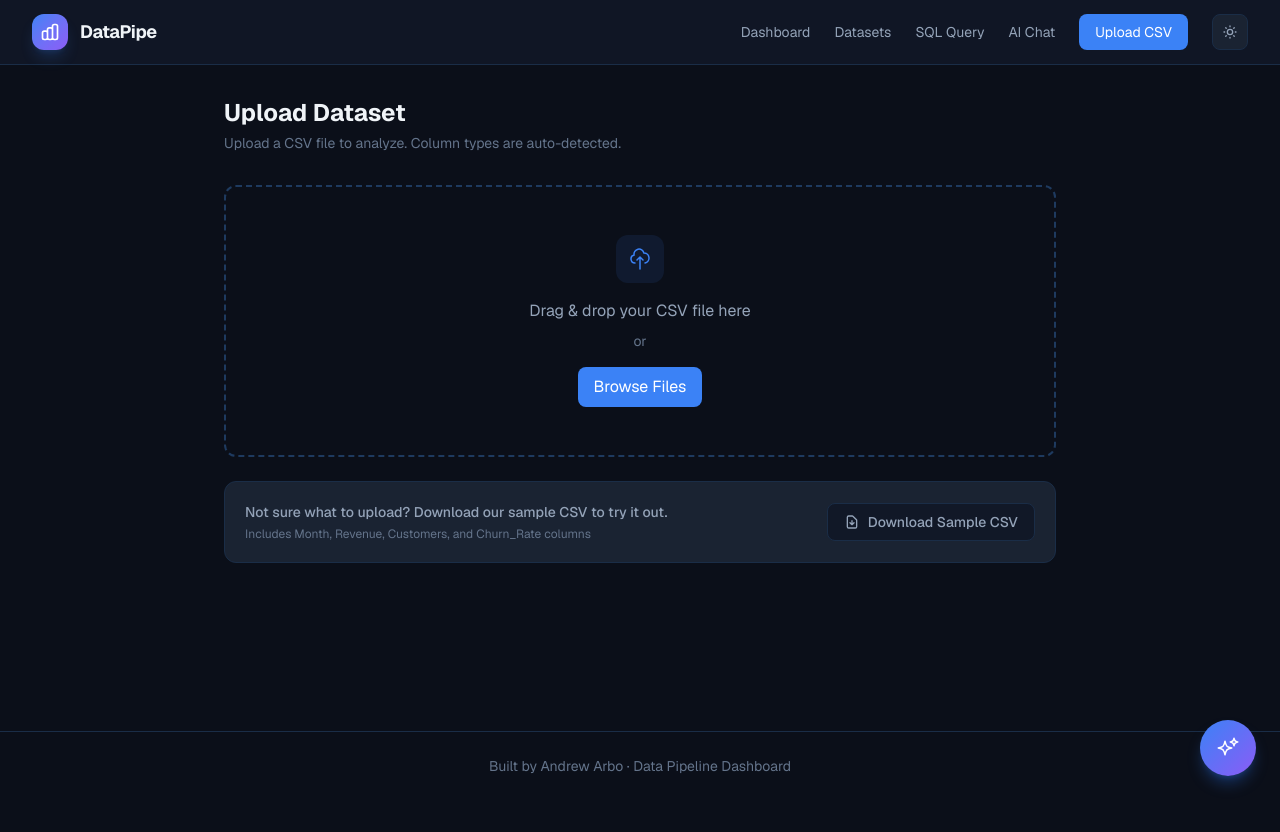
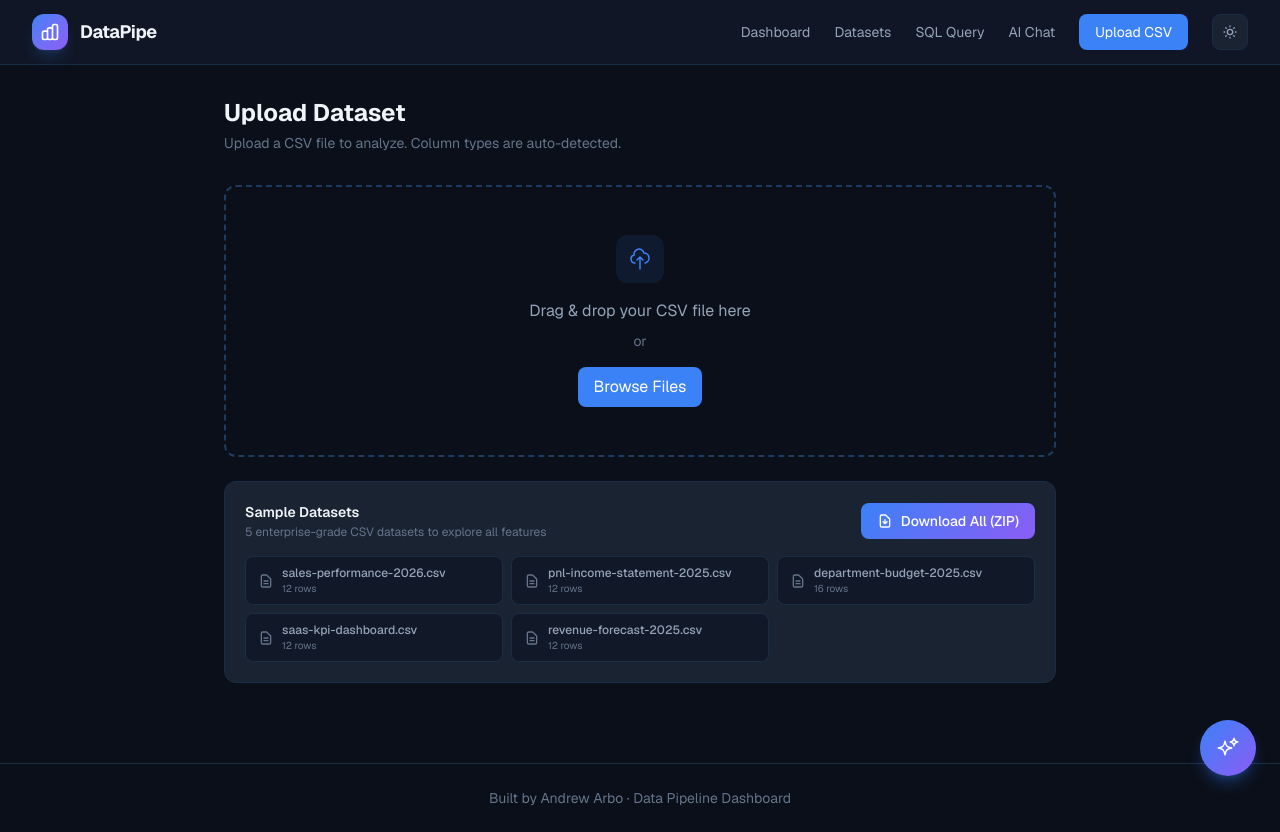
Before and after one commit to asol1213/data-pipeline-dashboard, a Next.js app: page /upload in a window 1280 px wide. Before the commit the page ends 800 px from the top, so only its background shows below. Built offline with nearby package versions, Linux system fonts and the light colour scheme.

Commit message:
Add sample data ZIP download with 5 enterprise CSVs + README

```diff
--- a/package.json
+++ b/package.json
@@ -13,6 +13,7 @@
   "dependencies": {
     "groq-sdk": "^1.1.2",
     "jspdf": "^4.2.1",
+    "jszip": "^3.10.1",
     "next": "16.2.2",
     "react": "19.2.4",
     "react-dom": "19.2.4",
--- a/src/app/upload/page.tsx
+++ b/src/app/upload/page.tsx
@@ -3,18 +3,127 @@
 import { useState, useCallback } from "react";
 import { useRouter } from "next/navigation";
 import { parseCSV, detectAllColumnTypes } from "@/lib/csv-parser";
+import JSZip from "jszip";
 
-const SAMPLE_CSV = `Month,Revenue,Customers,Churn_Rate
-Jan 2026,142500,1205,3.2
-Feb 2026,156800,1287,2.8
-Mar 2026,163200,1342,2.5`;
+const SAMPLE_DATASETS: Record<string, string> = {
+  "sales-performance-2026.csv": `Month,Revenue,Customers,Churn_Rate,MRR,Support_Tickets
+Jan 2026,142500,1205,3.2,118750,89
+Feb 2026,156800,1287,2.8,130667,76
+Mar 2026,163200,1342,2.5,136000,82
+Apr 2026,171900,1398,2.9,143250,91
+May 2026,185400,1456,2.3,154500,68
+Jun 2026,192700,1523,2.1,160583,72
+Jul 2026,198300,1589,2.4,165250,85
+Aug 2026,210500,1645,1.9,175417,63
+Sep 2026,205800,1612,3.1,171500,97
+Oct 2026,224100,1701,2.0,186750,71
+Nov 2026,231600,1768,1.8,193000,65
+Dec 2026,248900,1834,1.6,207417,58`,
 
-function downloadSampleCSV() {
-  const blob = new Blob([SAMPLE_CSV], { type: "text/csv;charset=utf-8;" });
+  "pnl-income-statement-2025.csv": `Month,Revenue,COGS,Gross_Profit,Gross_Margin_%,OpEx,Marketing,R&D,G&A,EBITDA,Net_Income
+Jan 2025,895000,380000,515000,57.5,310000,95000,140000,75000,-105000,-135000
+Feb 2025,920000,395000,525000,57.1,320000,105000,135000,80000,-115000,-140000
+Mar 2025,980000,410000,570000,58.2,295000,110000,145000,70000,-50000,-75000
+Apr 2025,1050000,440000,610000,58.1,330000,120000,150000,85000,-75000,-100000
+May 2025,1100000,460000,640000,58.2,300000,100000,155000,72000,13000,-8000
+Jun 2025,1150000,480000,670000,58.3,340000,125000,160000,88000,-43000,-68000
+Jul 2025,1080000,450000,630000,58.3,315000,115000,145000,78000,-23000,-48000
+Aug 2025,1200000,500000,700000,58.3,325000,130000,165000,82000,-2000,-27000
+Sep 2025,1175000,490000,685000,58.3,310000,105000,155000,75000,40000,15000
+Oct 2025,1250000,520000,730000,58.4,335000,135000,170000,90000,0,-25000
+Nov 2025,1180000,495000,685000,58.1,300000,110000,148000,73000,54000,29000
+Dec 2025,1300000,540000,760000,58.5,345000,140000,175000,95000,5000,-20000`,
+
+  "department-budget-2025.csv": `Department,Quarter,Budget,Actual,Variance,Variance_%,Headcount,Cost_per_Head
+Engineering,Q1 2025,450000,485000,35000,7.8,35,13857
+Engineering,Q2 2025,460000,510000,50000,10.9,38,13421
+Engineering,Q3 2025,470000,520000,50000,10.6,40,13000
+Engineering,Q4 2025,480000,495000,15000,3.1,42,11786
+Marketing,Q1 2025,280000,265000,-15000,-5.4,18,14722
+Marketing,Q2 2025,290000,310000,20000,6.9,20,15500
+Marketing,Q3 2025,300000,325000,25000,8.3,22,14773
+Marketing,Q4 2025,310000,295000,-15000,-4.8,21,14048
+Sales,Q1 2025,350000,380000,30000,8.6,25,15200
+Sales,Q2 2025,360000,345000,-15000,-4.2,24,14375
+Sales,Q3 2025,370000,395000,25000,6.8,27,14630
+Sales,Q4 2025,380000,410000,30000,7.9,28,14643
+HR,Q1 2025,180000,175000,-5000,-2.8,12,14583
+HR,Q2 2025,185000,190000,5000,2.7,13,14615
+HR,Q3 2025,190000,195000,5000,2.6,13,15000
+HR,Q4 2025,195000,200000,5000,2.6,14,14286`,
+
+  "saas-kpi-dashboard.csv": `Month,MRR,ARR,Total_Customers,New_Customers,Churned_Customers,Churn_Rate_%,ARPU,LTV,CAC,LTV_CAC_Ratio,Net_Revenue_Retention_%,Gross_Margin_%,Monthly_Burn,Runway_Months
+Jan 2026,180000,2160000,850,45,12,1.4,211.76,15126,1200,12.6,103.2,78.5,-25000,96.0
+Feb 2026,192000,2304000,883,48,15,1.7,217.44,12791,1100,11.6,104.1,79.2,-22000,109.1
+Mar 2026,205000,2460000,916,50,17,1.9,223.80,11779,1050,11.2,105.5,80.1,-18000,133.3
+Apr 2026,215000,2580000,949,52,19,2.0,226.55,11328,1150,9.8,102.8,77.8,-28000,85.7
+May 2026,228000,2736000,985,55,19,1.9,231.47,12183,1300,9.4,106.2,79.5,-20000,120.0
+Jun 2026,240000,2880000,1021,48,12,1.2,235.06,19588,950,20.6,107.1,81.3,-15000,160.0
+Jul 2026,252000,3024000,1057,52,16,1.5,238.41,15894,1100,14.4,104.5,78.9,-22000,109.1
+Aug 2026,263000,3156000,1093,50,14,1.3,240.62,18509,1250,14.8,105.8,80.5,-17000,141.2
+Sep 2026,275000,3300000,1128,48,13,1.2,243.79,20316,1050,19.3,106.3,81.8,-14000,171.4
+Oct 2026,288000,3456000,1165,52,15,1.3,247.21,19016,1150,16.5,107.5,79.8,-19000,126.3
+Nov 2026,300000,3600000,1202,55,18,1.5,249.58,16639,1200,13.9,104.9,80.2,-16000,150.0
+Dec 2026,315000,3780000,1240,50,12,1.0,254.03,25403,1000,25.4,108.2,82.1,-12000,200.0`,
+
+  "revenue-forecast-2025.csv": `Month,Forecast,Actual,Variance,Forecast_Accuracy_%,Previous_Year,YoY_Growth_%,Pipeline_Value,Win_Rate_%
+Jan 2025,850000,895000,45000,94.7,720000,24.3,2400000,28.5
+Feb 2025,880000,920000,40000,95.5,745000,23.5,2650000,31.2
+Mar 2025,920000,980000,60000,93.5,790000,24.1,2800000,29.8
+Apr 2025,960000,1050000,90000,90.6,825000,27.3,3100000,33.5
+May 2025,1000000,1100000,100000,90.0,860000,27.9,3200000,34.1
+Jun 2025,1030000,1150000,120000,88.3,890000,29.2,3500000,32.8
+Jul 2025,1060000,1080000,20000,98.1,920000,17.4,2900000,27.5
+Aug 2025,1090000,1200000,110000,89.9,955000,25.7,3400000,35.2
+Sep 2025,1100000,1175000,75000,93.2,975000,20.5,3150000,30.8
+Oct 2025,1130000,1250000,120000,89.4,1010000,23.8,3600000,34.7
+Nov 2025,1150000,1180000,30000,97.5,1035000,14.0,2750000,28.2
+Dec 2025,1180000,1300000,120000,89.8,1060000,22.6,3800000,36.5`
+};
+
+async function downloadAllSampleData() {
+  const zip = new JSZip();
+  for (const [filename, content] of Object.entries(SAMPLE_DATASETS)) {
+    zip.file(filename, content);
+  }
+  zip.file("README.txt", `Data Pipeline Dashboard — Sample Datasets
+==========================================
+
+5 CSV files included:
+1. sales-performance-2026.csv — Monthly sales KPIs (Revenue, Customers, Churn, MRR)
+2. pnl-income-statement-2025.csv — P&L with Revenue, COGS, EBITDA, Net Income, Margins
+3. department-budget-2025.csv — Budget vs Actual per department per quarter
+4. saas-kpi-dashboard.csv — SaaS metrics: MRR, ARR, LTV, CAC, Churn, NRR, Runway
+5. revenue-forecast-2025.csv — Forecast vs Actual with YoY Growth, Pipeline, Win Rate
+
+Upload any of these CSV files to explore the dashboard features:
+- Interactive charts with Bar, Line, Area, Pie views
+- SQL Query Editor
+- AI Data Analyst (ask questions in natural language)
+- Anomaly Detection
+- Forecast/Trend Predictions
+- Calculated Columns (formulas)
+- PDF Report Generation
+`);
+  const blob = await zip.generateAsync({ type: "blob" });
   const url = URL.createObjectURL(blob);
   const link = document.createElement("a");
   link.href = url;
-  link.download = "sample-data.csv";
+  link.download = "sample-datasets.zip";
+  document.body.appendChild(link);
+  link.click();
+  document.body.removeChild(link);
+  URL.revokeObjectURL(url);
+}
+
+function downloadSingleCSV(filename: string) {
+  const content = SAMPLE_DATASETS[filename];
+  if (!content) return;
+  const blob = new Blob([content], { type: "text/csv;charset=utf-8;" });
+  const url = URL.createObjectURL(blob);
+  const link = document.createElement("a");
+  link.href = url;
+  link.download = filename;
   document.body.appendChild(link);
   link.click();
   document.body.removeChild(link);
@@ -165,25 +274,41 @@ export default function UploadPage() {
         </label>
       </div>
 
-      {/* Sample CSV Download */}
-      <div className="mt-6 bg-bg-card rounded-xl border border-border-subtle p-5 flex items-center justify-between">
+      {/* Sample Data Downloads */}
+      <div className="mt-6 bg-bg-card rounded-xl border border-border-subtle p-5">
+        <div className="flex items-center justify-between mb-4">
           <div>
-          <p className="text-sm text-text-secondary font-medium">
-            Not sure what to upload? Download our sample CSV to try it out.
-          </p>
-          <p className="text-xs text-text-muted mt-1">
-            Includes Month, Revenue, Customers, and Churn_Rate columns
-          </p>
+            <p className="text-sm text-text-primary font-semibold">Sample Datasets</p>
+            <p className="text-xs text-text-muted mt-0.5">5 enterprise-grade CSV datasets to explore all features</p>
           </div>
           <button
-          onClick={downloadSampleCSV}
-          className="inline-flex items-center gap-2 px-4 py-2 rounded-lg bg-bg-secondary hover:bg-border-subtle text-text-secondary hover:text-text-primary border border-border-subtle transition-colors text-sm font-medium flex-shrink-0"
+            onClick={downloadAllSampleData}
+            className="inline-flex items-center gap-2 px-4 py-2 rounded-lg text-white text-sm font-medium flex-shrink-0 transition-all hover:scale-105"
+            style={{ background: "linear-gradient(135deg, #3b82f6, #8b5cf6)" }}
           >
             <svg className="w-4 h-4" fill="none" stroke="currentColor" viewBox="0 0 24 24">
               <path strokeLinecap="round" strokeLinejoin="round" strokeWidth={2} d="M12 10v6m0 0l-3-3m3 3l3-3m2 8H7a2 2 0 01-2-2V5a2 2 0 012-2h5.586a1 1 0 01.707.293l5.414 5.414a1 1 0 01.293.707V19a2 2 0 01-2 2z" />
             </svg>
-          Download Sample CSV
+            Download All (ZIP)
           </button>
+        </div>
+        <div className="grid grid-cols-1 sm:grid-cols-2 lg:grid-cols-3 gap-2">
+          {Object.keys(SAMPLE_DATASETS).map((filename) => (
+            <button
+              key={filename}
+              onClick={() => downloadSingleCSV(filename)}
+              className="flex items-center gap-2 px-3 py-2 rounded-lg bg-bg-secondary hover:bg-border-subtle border border-border-subtle text-left transition-colors group"
+            >
+              <svg className="w-4 h-4 text-text-muted group-hover:text-accent flex-shrink-0" fill="none" stroke="currentColor" viewBox="0 0 24 24">
+                <path strokeLinecap="round" strokeLinejoin="round" strokeWidth={2} d="M9 12h6m-6 4h6m2 5H7a2 2 0 01-2-2V5a2 2 0 012-2h5.586a1 1 0 01.707.293l5.414 5.414a1 1 0 01.293.707V19a2 2 0 01-2 2z" />
+              </svg>
+              <div className="min-w-0">
+                <p className="text-xs text-text-secondary font-medium truncate">{filename}</p>
+                <p className="text-[10px] text-text-muted">{SAMPLE_DATASETS[filename].split("\n").length - 1} rows</p>
+              </div>
+            </button>
+          ))}
+        </div>
       </div>
 
       {error && (
```
Also changed, not shown: 1 other file (tests, documents, lock files or other folders). Lines whose indentation alone changed are shown as unchanged.
